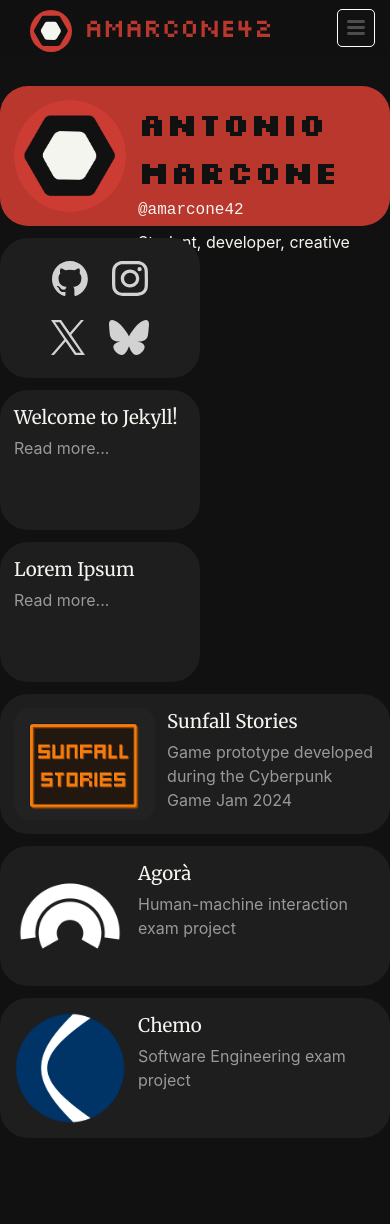
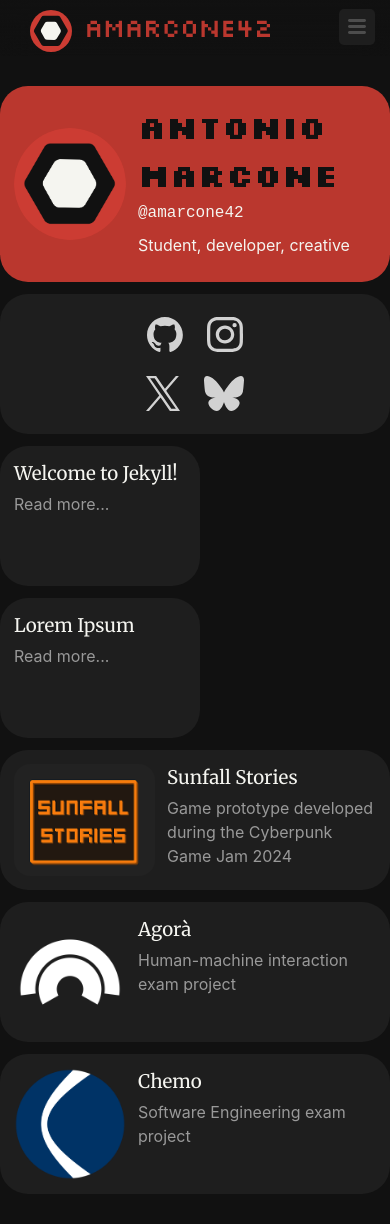
Before and after one commit to amarcone42/amarcone42.github.io, a Jekyll site: the page built from index.markdown, in a window 390 px wide and 1224 px high. Built offline with Jekyll 4.4.1, drawn with Linux system fonts in a browser that asks for light colours.

Commit message:
Added responsive style to homepage Updated the scss files to have a responsive style. Minor changes to home-bento.html to adapt the style.

```diff
--- a/_includes/home-bento.html
+++ b/_includes/home-bento.html
@@ -1,5 +1,5 @@
 <div class="bento-grid">
-    <a class="bento-card xl main" href="mailto:antonio.marcone@proton.me">
+    <a class="bento-card main" href="mailto:antonio.marcone@proton.me">
         <img src="assets/images/profile-icon.png" alt="Profile image">
         <div>
             <h1>Antonio Marcone</h1>
@@ -8,7 +8,7 @@
         </div>
     </a>
 
-    <div class="bento-card social-card m">
+    <div class="bento-card social-card l">
         <div class="social-row">
             <a href="https://github.com/amarcone42">
                 <img class="social-icon" src="assets/images/github-icon.svg" alt="GitHub profile">
--- a/_sass/bento.scss
+++ b/_sass/bento.scss
@@ -17,7 +17,7 @@
 
 
   .bento-card {
-    padding: 14px;
+    padding: $card-padding;
     //height: calc($card-size - $card-size / 10);
     height: $card-size;
     display: flex;
@@ -53,29 +53,12 @@
     }
   }
 
-  .xl {
-    flex-basis: calc(($card-size + 60px) * 2 + $card-gap);
-    flex-grow: 2;
-    display: flex;
-    flex-direction: row;
-
-
-  }
-  .l {
-    flex-basis: calc($card-size * 2);
-    flex-grow: 2;
-  }
-
-  .m {
-    flex-basis: calc(($card-size + 60px)* 1);
-  }
-
-
-
   .main {
     background-color: $brand-color;
     flex-basis: calc(($card-size + 60px)*3);
     flex-grow: 3;
+    display: flex;
+    flex-direction: row;
 
     &:hover {
       background-color: $brand-color-hover;
@@ -123,17 +106,63 @@
       }
     }
   }
+  .xl {
+    flex-basis: calc(($card-size + 60px) * 2 + $card-gap);
+    flex-grow: 2;
+    display: flex;
+    flex-direction: row;
+  }
+  .l {
+    flex-basis: calc($card-size * 1);
+    flex-grow: 1;
+  }
+  .m {
+    flex-basis: calc(($card-size + 60px)* 1);
   }
 
+  @include media-query($on-laptop) {
+    width: clamp(350px, 100%, calc(($card-gap * 1) + ($card-size + 60px + 2*$card-padding)* 3));
 
-@include media-query(min-width $on-laptop) {
-  .bento-grid {
-
-    .bento-card {
-
+      .main {
+        flex-basis: calc(($card-size + 60px)*3);
+        flex-grow: 3;
+      }
       .xl {
-        //flex-basis: calc($card-size * 2);
+        flex-basis: calc(($card-size + 60px) * 2 + $card-gap);
+        flex-grow: 2;
+      }
+      .l {
+        flex-basis: calc($card-size * 1);
+        flex-grow: 1;
+      }
+      .m {
+        flex-basis: calc(($card-size + 60px)* 1);
       }
   }
+  @include media-query($on-palm) {
+    width: clamp(350px, 100%, calc(($card-gap * 1) + ($card-size + 60px + 2*$card-padding)* 2));
+
+      .main {
+        height: calc($card-size + ($card-size / 2));
+        flex-basis: calc(($card-size + 60px)*2);
+        flex-grow: 2;
+        align-items: center;
+        img {
+          width: $card-size;
+          height: $card-size;
         }
       }
+      .xl {
+        flex-basis: calc(($card-size + 60px) * 2 + $card-gap);
+        flex-grow: 2;
+      }
+      .l {
+        flex-basis: calc($card-size * 2);
+        flex-grow: 2;
+      }
+      .m {
+        flex-basis: calc(($card-size + 60px)* 1);
+      }
+  }
+
+}
--- a/_sass/minima.scss
+++ b/_sass/minima.scss
@@ -34,8 +34,8 @@ $small-radius:     6px;
 $inner-radius:     16px;
 $outer-radius:     28px;
 
-$on-palm:          600px !default;
-$on-laptop:        800px !default;
+$on-palm:          700px !default;
+$on-laptop:        900px !default;
 
 // Header height
 $masthead-height: 56px;
--- a/_sass/minima/_layout.scss
+++ b/_sass/minima/_layout.scss
@@ -82,8 +82,7 @@
     position: absolute;
     top: 9px;
     right: math.div($spacing-unit,2);
-    background-color: $background-color;
-    border: 1px solid $grey-color-light;
+    background-color: $background-color-accent;
     border-radius: 5px;
     text-align: right;
 
```
Lines whose indentation alone changed are shown as unchanged.
